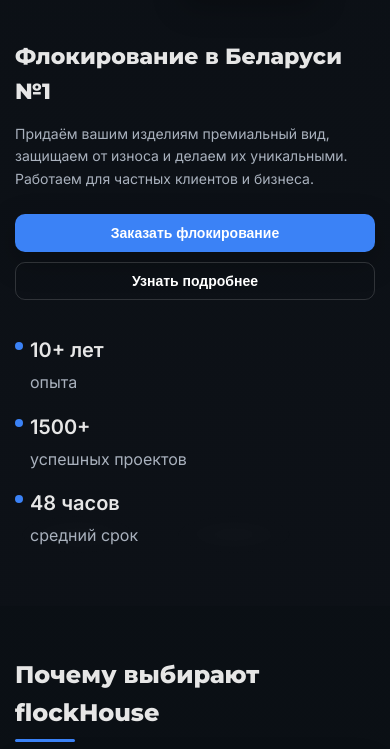
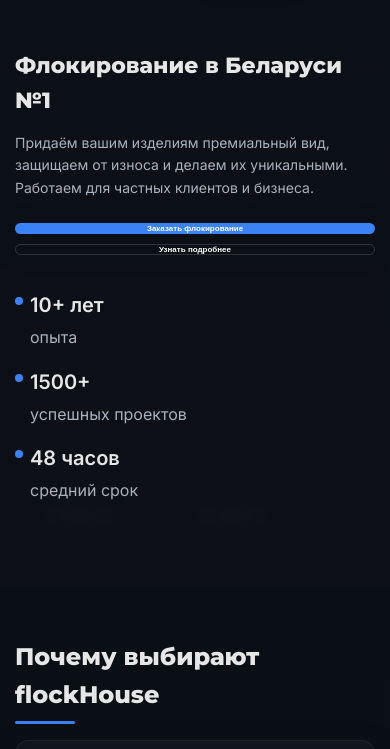
Before and after one commit to skyffell/flockhouse-website, a plain HTML site: page main.html in a window 390 px wide. Shown: the part 57-806 px from the top of the page. Drawn offline with Linux system fonts and the light colour scheme.

Commit message:
Добавил новый функционал

```diff
--- a/main.css
+++ b/main.css
@@ -552,8 +552,8 @@ input:focus,select:focus,textarea:focus{
     grid-template-columns: 1fr;
   }
   .btn {
-    padding: 10px 14px;
-    font-size: 14px;
+    padding: 0px 10px;
+    font-size: 8px;
   }
   .section h2 {
     font-size: 24px;
--- a/main.html
+++ b/main.html
@@ -119,7 +119,7 @@
           <div class="service__content">
             <h3>Авто-детали</h3>
             <ul class="list">
-              <li>Торпедо и стойки</li>
+              <li>Торпеда и стойки</li>
               <li>Бардачки и панели</li>
               <li>Элементы салона</li>
             </ul>
```
